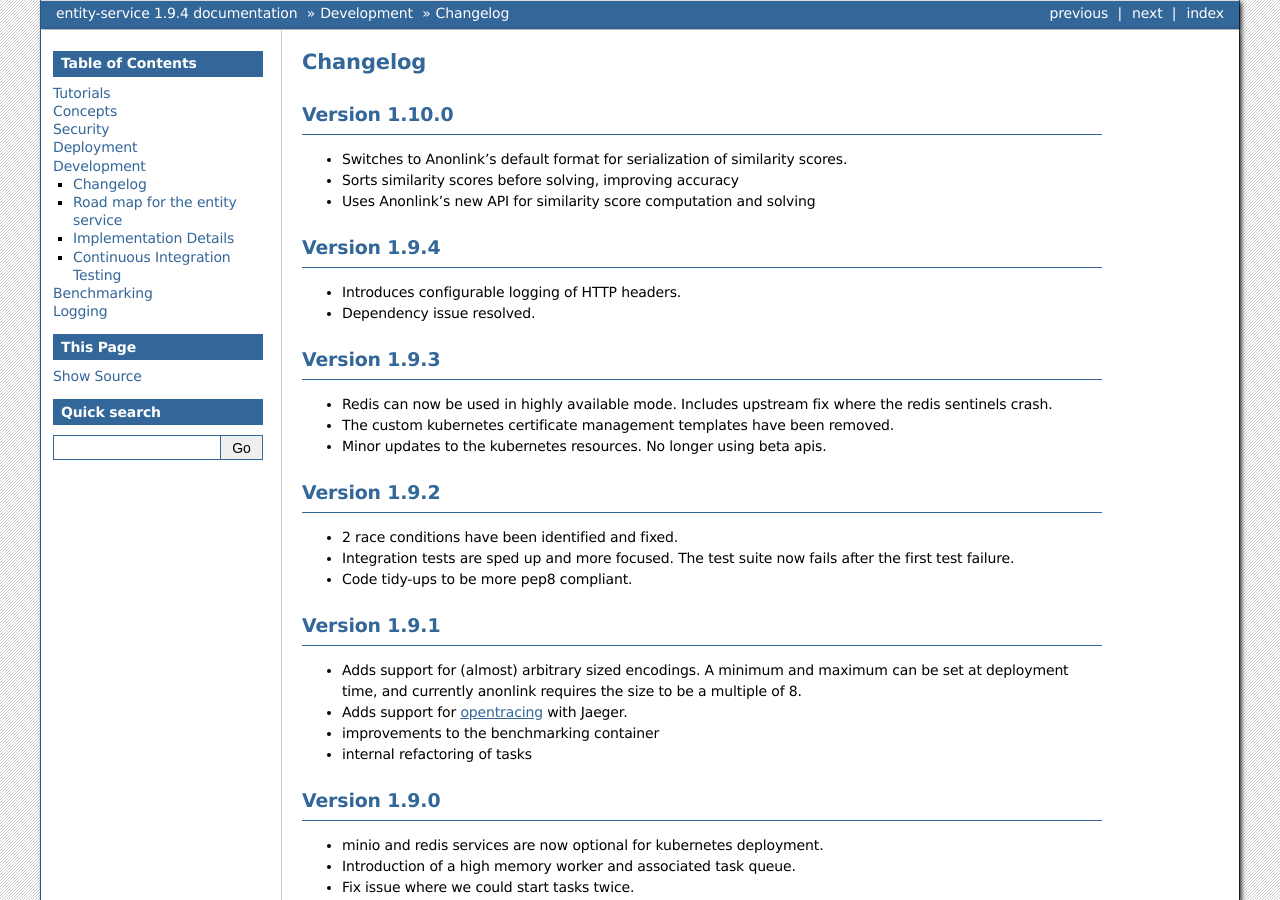
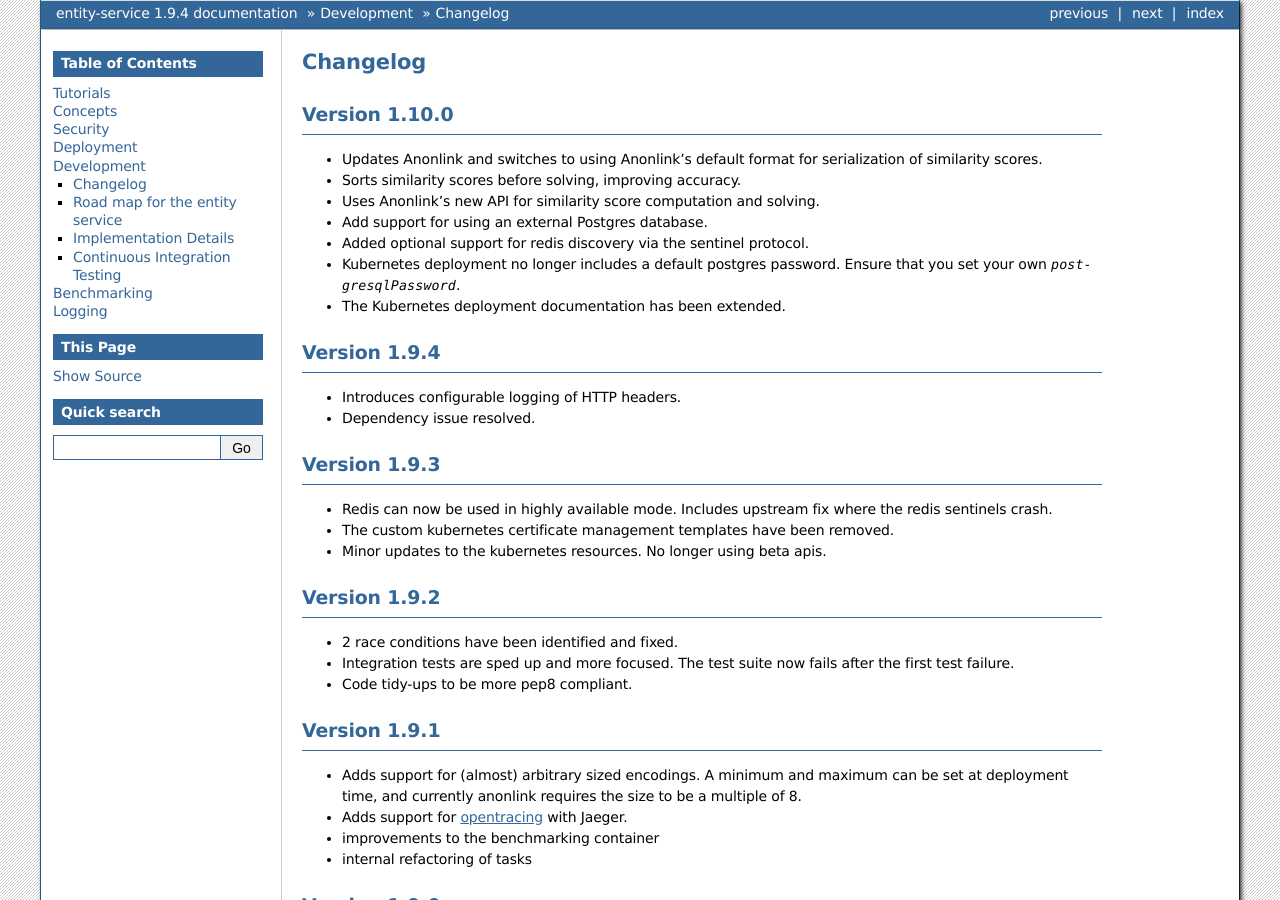
Before and after one commit to data61/anonlink-entity-service, a Sphinx documentation site: the page built from docs/changelog.rst, in a window 1280 px wide and 900 px high. Built offline with Sphinx 7.4.7, drawn with Linux system fonts in a browser that asks for light colours; formulas are drawn with MathJax 3.

Commit message:
Update changelog for 1.10.0

```diff
--- a/docs/changelog.rst
+++ b/docs/changelog.rst
@@ -7,9 +7,15 @@ Changelog
 Version 1.10.0
 --------------
 
-- Switches to Anonlink's default format for serialization of similarity scores.
-- Sorts similarity scores before solving, improving accuracy
-- Uses Anonlink's new API for similarity score computation and solving
+- Updates Anonlink and switches to using Anonlink's default format for serialization
+  of similarity scores.
+- Sorts similarity scores before solving, improving accuracy.
+- Uses Anonlink's new API for similarity score computation and solving.
+- Add support for using an external Postgres database.
+- Added optional support for redis discovery via the sentinel protocol.
+- Kubernetes deployment no longer includes a default postgres password.
+  Ensure that you set your own `postgresqlPassword`.
+- The Kubernetes deployment documentation has been extended.
 
 Version 1.9.4
 -------------
```
